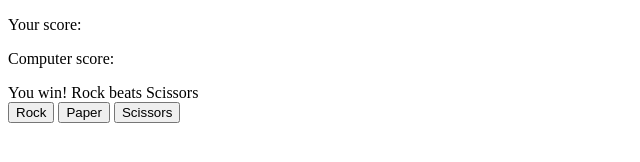
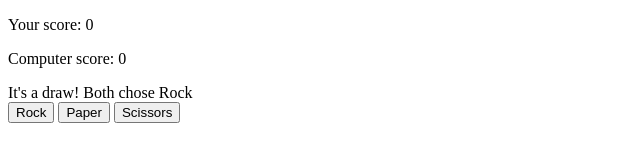
Before and after one commit to ferroklaser/rock-paper-scissors, a plain HTML site: page index.html in a window 1280 px wide. Both pictures are taken after a click on the button "Rock". Shown: the full height of the page, 0-640 px from the left. Drawn offline with Linux system fonts and the light colour scheme.

Commit message:
Completed

```diff
--- a/index.html
+++ b/index.html
@@ -8,8 +8,8 @@
 <body>
     <script src="./script.js" defer></script>
     <div class="scores">
-        <p>Your score: <span class="humanScore"></span></p>
-        <p>Computer score: <span class="computerScore"></span></p>
+        <p>Your score: <span class="humanScore">0</span></p>
+        <p>Computer score: <span class="computerScore">0</span></p>
     </div>
     <div class="display"></div>
     <button type="button" class="rock">Rock</button>
--- a/script.js
+++ b/script.js
@@ -4,16 +4,14 @@ function playGame() {
     let humanScore = 0;
     let computerScore = 0;
 
-    const computerChoice = getComputerChoice();
-
     const rock = document.querySelector(".rock");
-    rock.addEventListener("click", () => playRound("rock", computerChoice));
+    rock.addEventListener("click", () => playRound("rock", getComputerChoice()));
 
     const paper = document.querySelector(".paper");
-    paper.addEventListener("click", () => playRound("paper", computerChoice));
+    paper.addEventListener("click", () => playRound("paper", getComputerChoice()));
 
     const scissors = document.querySelector(".scissors");
-    scissors.addEventListener("click", () => playRound("scissors", computerChoice));
+    scissors.addEventListener("click", () => playRound("scissors", getComputerChoice()));
 
     // const humanChoice = getHumanChoice();
     // playRound(humanChoice, computerChoice);
@@ -23,33 +21,30 @@ function playGame() {
         // convert everything to either lower case or uppercase
         humanChoice = humanChoice.toLowerCase();
         computerChoice = computerChoice.toLowerCase();
+        const newHumanScore = document.querySelector(".humanScore");
+        const newComputerScore = document.querySelector(".computerScore");
+        const display = document.querySelector(".display")
 
         if (humanChoice == "scissors") {
             if (computerChoice == "scissors") {
-                const display = document.querySelector(".display")
                 display.textContent = "It's a draw! Both chose Scissors";
             } else if (computerChoice == "paper") {
                 humanScore++;
-                const display = document.querySelector(".display");
                 display.textContent = "You win! Scissors beats Paper";
             } else {
                 computerScore++;
-                const display = document.querySelector(".display");
                 display.textContent = "You lose! Rock beats Scissors";
             }
         }
 
         if (humanChoice == "paper") {
             if (computerChoice == "paper") {
-                const display = document.querySelector(".display");
                 display.textContent = "It's a draw! Both chose Paper";
             } else if (computerChoice == "scissors") {
                 computerScore++;
-                const display = document.querySelector(".display");
                 display.textContent = "You lose! Scissors beats Paper";
             } else {
                 humanScore++;
-                const display = document.querySelector(".display");
                 display.textContent  = "You win! Paper beats Rock";
             }
         }
@@ -57,17 +52,24 @@ function playGame() {
         if (humanChoice == "rock") {
             if (computerChoice == "scissors") {
                 humanScore++;
-                const display = document.querySelector(".display");
                 display.textContent = "You win! Rock beats Scissors";
             } else if (computerChoice == "paper") {
                 computerScore++;
-                const display = document.querySelector(".display");
                 display.textContent = "You lose! Paper beats Rock";
             } else {
-                const display = document.querySelector(".display");
                 display.textContent = "It's a draw! Both chose Rock";
             }
         }
+         newHumanScore.textContent = humanScore;
+         newComputerScore.textContent = computerScore;
+
+         if (humanScore == 5 || computerScore == 5) {
+            rock.disabled = true;
+            paper.disabled = true;
+            scissors.disabled = true;
+
+            humanScore == 5 ? display.textContent = "You win!" : display.textContent = "You lose!"
+         }
     }
 }
 
```
